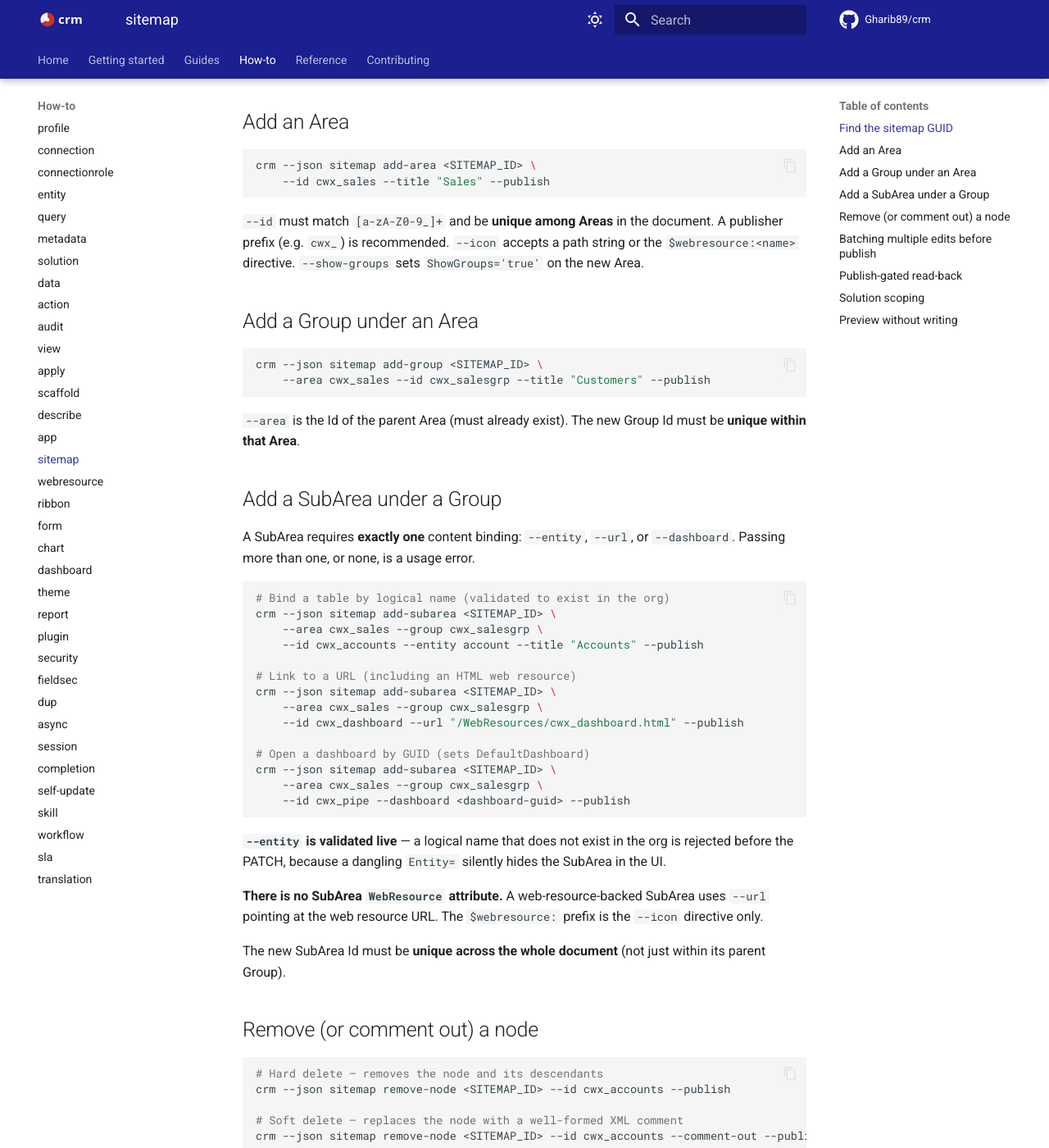
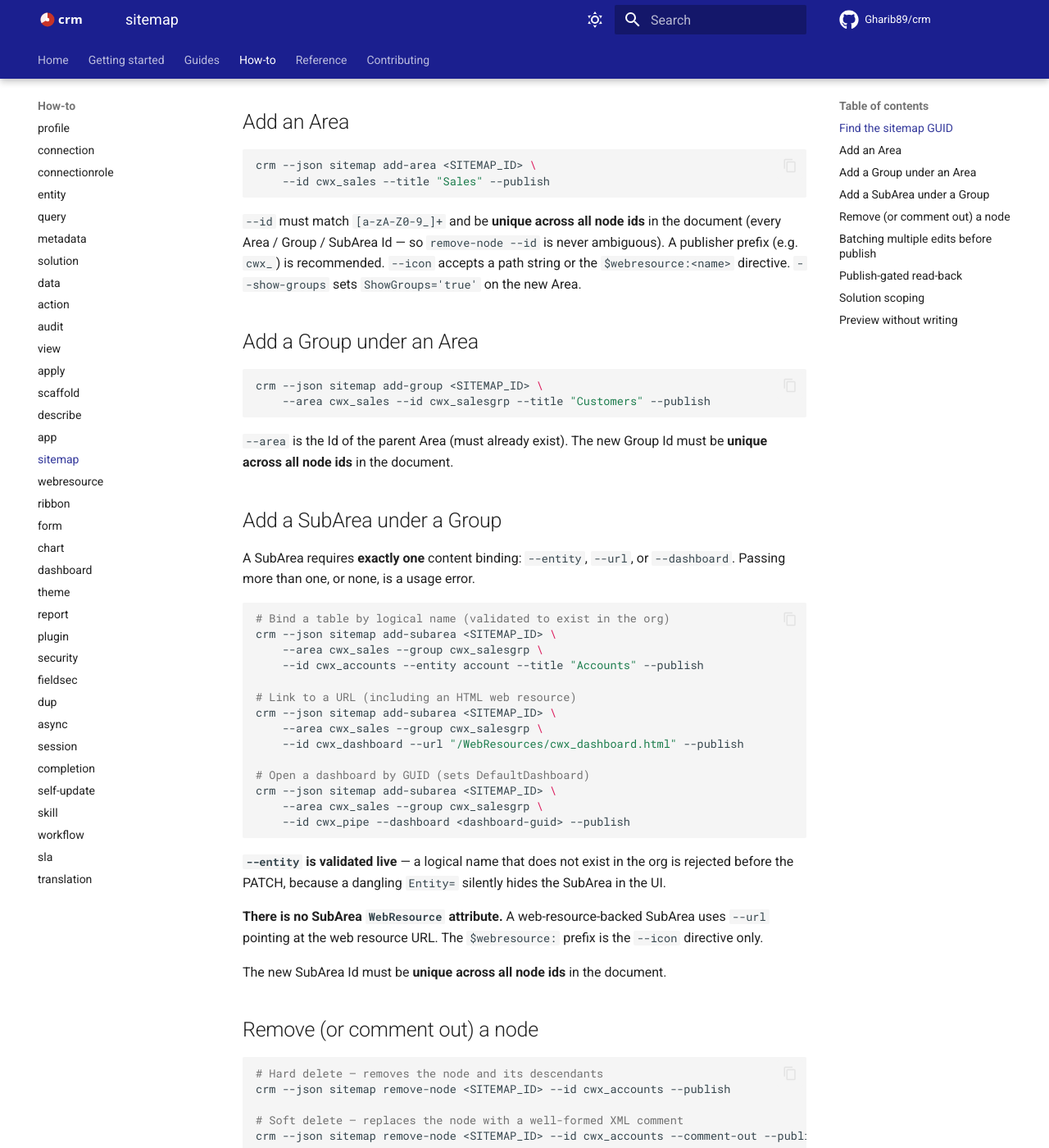
Before and after one commit to Gharib89/crm, an MkDocs documentation site: the page built from docs/how-to/sitemap.md, in a window 1280 px wide and 1400 px high, scrolled down 546 px. Shown: the whole window at 82% size. Built offline with MkDocs 1.6.1 and Material for MkDocs 9.7.7, drawn with Linux system fonts in a browser that asks for light colours; comment, search, counter and statistics services are not loaded.

Commit message:
fix: uniform global node-id uniqueness + parent-aware sitemap T3
Review round 2:
- All new node ids (Area/Group/SubArea) must be unique across the whole document
  (matching build_sitemapxml), so remove-node's by-id targeting is unambiguous —
  replaces the inconsistent per-type/per-area scoping.
- T3 read-back is now parent-aware: add-group/add-subarea verify the node landed
  under the *named* parent, not merely somewhere in the document.
- Exactly-one-of counts truthy flags, so --url '' is a usage error (exit 2), not a
  core error (exit 1).
- Docs: select sitemapid explicitly; uniqueness wording.

Co-Authored-By: Claude Opus 4.8 <noreply@anthropic.com>
Claude-Session: https://claude.ai/code/session_01Jq7oPRAHFMy2oEsa9nGTAQ

````diff
--- a/docs/how-to/sitemap.md
+++ b/docs/how-to/sitemap.md
@@ -14,7 +14,7 @@ All `sitemap` verbs take a `SITEMAP_ID` positional argument — the sitemap reco
 GUID. Retrieve it by name:
 
 ```bash
-crm --json query odata sitemaps --select sitemapname
+crm --json query odata sitemaps --select sitemapname,sitemapid
 ```
 
 The `sitemapid` in `data[]` is what you pass as `SITEMAP_ID`.
@@ -26,8 +26,10 @@ crm --json sitemap add-area <SITEMAP_ID> \
     --id cwx_sales --title "Sales" --publish
 ```
 
-`--id` must match `[a-zA-Z0-9_]+` and be **unique among Areas** in the document. A
-publisher prefix (e.g. `cwx_`) is recommended. `--icon` accepts a path string or
+`--id` must match `[a-zA-Z0-9_]+` and be **unique across all node ids** in the
+document (every Area / Group / SubArea Id — so `remove-node --id` is never
+ambiguous). A publisher prefix (e.g. `cwx_`) is recommended. `--icon` accepts a
+path string or
 the `$webresource:<name>` directive. `--show-groups` sets `ShowGroups='true'` on the
 new Area.
 
@@ -39,7 +41,7 @@ crm --json sitemap add-group <SITEMAP_ID> \
 ```
 
 `--area` is the Id of the parent Area (must already exist). The new Group Id must be
-**unique within that Area**.
+**unique across all node ids** in the document.
 
 ## Add a SubArea under a Group
 
@@ -71,8 +73,7 @@ in the UI.
 `--url` pointing at the web resource URL. The `$webresource:` prefix is the `--icon`
 directive only.
 
-The new SubArea Id must be **unique across the whole document** (not just within its
-parent Group).
+The new SubArea Id must be **unique across all node ids** in the document.
 
 ## Remove (or comment out) a node
 
````
Also changed, not shown: README.md (+1 -1 lines), crm/skills/reference/customizations.md (+6 -5 lines), 3 other files.
